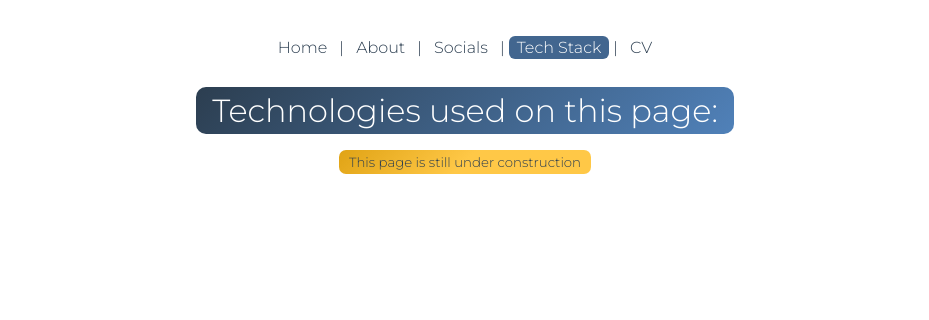
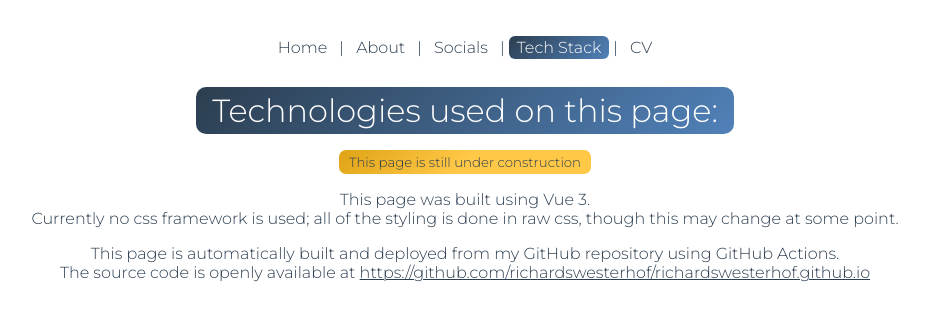
Before and after one commit to richardswesterhof/richardswesterhof.github.io, a Vue app: page /tech in a window 1280 px wide. Shown: the top 320 px of the page, without its empty margins (175-1104 px from the left). Built offline with nearby package versions, Linux system fonts and the light colour scheme.

Commit message:
made active navbar link even prettier
also some code changes + slight clean up

```diff
--- a/public/index.html
+++ b/public/index.html
@@ -6,8 +6,6 @@
     <meta name="viewport" content="width=device-width,initial-scale=1.0">
     <link rel="icon" href="<%= BASE_URL %>favicon.ico">
     <link rel="preconnect" href="https://fonts.gstatic.com">
-    <link href="https://fonts.googleapis.com/css2?family=Julius+Sans+One&display=swap" rel="stylesheet">
-    <link href="https://fonts.googleapis.com/css2?family=Quicksand:wght@300&display=swap" rel="stylesheet">
     <link href="https://fonts.googleapis.com/css2?family=Montserrat:wght@300&display=swap" rel="stylesheet">
 
     <link rel="stylesheet" href="https://fonts.googleapis.com/icon?family=Material+Icons">
--- a/src/components/ExtendedRouterLink.vue
+++ b/src/components/ExtendedRouterLink.vue
@@ -2,8 +2,9 @@
 <!-- Eh not really, this is taken from the Vue Router documentation: https://next.router.vuejs.org/guide/advanced/extending-router-link.html -->
 
 <template>
-  <a v-if="isExternalLink" v-bind="$attrs" :href="to" target="_blank">
-    <slot />
+  <a v-if="isExternalLink" v-bind="$attrs" :href="to" target="_blank" class="external-link">
+    {{displayUrl ? to : ''}}
+    <slot/>
   </a>
   <router-link
       v-else
@@ -17,7 +18,8 @@
         @click="navigate"
         :class="isActive ? activeClass : inactiveClass"
     >
-      <slot />
+      {{displayUrl ? to : ''}}
+      <slot/>
     </a>
   </router-link>
 </template>
@@ -33,11 +35,16 @@ export default {
     ...RouterLink.props,
     // add new prop inactive-class
     inactiveClass: String,
+    displayUrl: {
+      type: Boolean,
+      required: false,
+      default: false,
+    }
   },
 
   computed: {
     isExternalLink() {
-      return typeof this.to === 'string' && this.to.startsWith('http')
+      return typeof this.to === 'string' && this.to.startsWith('http');
     },
   },
 }
--- a/src/components/SocialCard.vue
+++ b/src/components/SocialCard.vue
@@ -2,15 +2,17 @@
 
 <template>
   <!-- TODO: make this pretty (maybe? idk looks kinda alright the way it is right now tbh) -->
-  <a :href="url" target="_blank">
+  <extended-router-link :to="url">
     <font-awesome-icon :icon="icon" size="5x"></font-awesome-icon>
     <p style="margin-top: 6px">{{name}}</p>
-  </a>
+  </extended-router-link>
 </template>
 
 <script>
+import ExtendedRouterLink from "@/components/ExtendedRouterLink";
 export default {
   name: "SocialCard",
+  components: {ExtendedRouterLink},
   props: {
     icon: {
       type: Array,
--- a/src/css/global-definitions.css
+++ b/src/css/global-definitions.css
@@ -48,8 +48,8 @@ h1, h2, h3, h4, h5, h6 {
 
 h1 {
     color: white;
-    background: rgb(44,62,80);
-    background: linear-gradient(135deg, rgba(44,62,80,1) 0%, rgba(80,129,185,1) 100%);
+    background: var(--primary-color);
+    background: linear-gradient(135deg, var(--primary-color) 0%, var(--secondary-color) 100%);
 }
 
 h5 {
@@ -72,34 +72,38 @@ h4 {
 }
 
 .nav-link {
-    padding: 0 8px;
+    padding: 2px 8px;
     border-radius: 6px;
     transition: all 250ms ease;
-    background: linear-gradient(to bottom, transparent 50%, var(--intermediate-color) 50%);
-    background-size: 100% 200%;
+    background: linear-gradient(135deg, var(--primary-color), var(--secondary-color)) no-repeat bottom;
+    text-decoration: none;
 }
 
 .with_background {
-    background-position: bottom;
+    /*background-position: top;*/
+    background-size: 100% 100%;
 }
 
 .without_background {
-    background-position: top;
+    /*background-position: bottom;*/
+    background-size: 100% 0;
 }
 
 a {
     /*font-weight: 600;*/
     color: var(--primary-color);
-    text-decoration: none;
+    /*text-decoration: none;*/
 }
 
 a.active {
     color: white;
-    /*background: var(--intermediate-color);*/
-    /*font-weight: lighter;*/
-    padding-top: 2px;
-    padding-bottom: 2px;
-    /*background-clip: text;*/
-    /*-webkit-background-clip: text;*/
-    /*color: transparent;*/
 }
+
+a.external-link {
+    text-decoration-thickness: 1px;
+    transition: all 250ms ease;
+}
+
+a.external-link:hover {
+    color: var(--secondary-color);
+}
--- a/src/views/About.vue
+++ b/src/views/About.vue
@@ -1,8 +1,11 @@
 <template>
   <ViewTab title="About me&hellip;" :under-construction="true">
-    <p>As you can probably already tell, I like css transitions, gradients, rounded corners, light fonts and the color blue</p>
+    <p>
+      As you can probably already tell, I like css transitions, gradients, rounded corners, light fonts and the color blue.
+    </p>
   </ViewTab>
 </template>
+
 <script>
 import ViewTab from "@/views/ViewTab";
 
@@ -10,3 +13,7 @@ export default {
   components: {ViewTab},
 }
 </script>
+
+<style scoped>
+
+</style>
--- a/src/views/CurriculumVitae.vue
+++ b/src/views/CurriculumVitae.vue
@@ -1,7 +1,7 @@
 <!-- Created by Richard on 15/03/2021-->
 
 <template>
-  <ViewTab title="My CV:" :under-construction="false">
+  <ViewTab title="My CV:" :under-construction="true">
     <p>eventually I'll put my CV here as an embedded pdf</p>
   </ViewTab>
 </template>
--- a/src/views/Technologies.vue
+++ b/src/views/Technologies.vue
@@ -2,16 +2,25 @@
 
 <template>
   <ViewTab title="Technologies used on this page:" :under-construction="true">
+    <p>
+      This page was built using Vue 3.<br>
+      Currently no css framework is used; all of the styling is done in raw css, though this may change at some point.
+    </p>
+    <p>
+      This page is automatically built and deployed from my GitHub repository using GitHub Actions.<br>
+      The source code is openly available at <extended-router-link to="https://github.com/richardswesterhof/richardswesterhof.github.io" :display-url="true"/>
+    </p>
 
   </ViewTab>
 </template>
 
 <script>
 import ViewTab from "@/views/ViewTab";
+import ExtendedRouterLink from "@/components/ExtendedRouterLink";
 
 export default {
   name: "Technologies",
-  components: {ViewTab},
+  components: {ExtendedRouterLink, ViewTab},
 }
 </script>
 
--- a/src/views/Test.vue
+++ b/src/views/Test.vue
@@ -48,31 +48,31 @@ export default {
 
 .test_div {
   transition: all 0.75s ease;
-  background: linear-gradient(to bottom, transparent 50%, blue 50%) bottom;
-  background-size: 100% 200%;
+  /*background: linear-gradient(to bottom, transparent 50%, blue 50%) bottom;*/
+  /*background: !*linear-gradient(rgba(250,25,84,1),rgba(28,25,84,1)) right/50% 100%,*!*/
+  background: linear-gradient(to top, red, blue) bottom;
+    /*linear-gradient(to bottom, transparent, transparent) calc(top - 50%)/100% 50%;*/
+  /*background-size: 100% 200%;*/
+  background-repeat: no-repeat;
 }
 
 .with_background {
-  background-position: top;
+  background-size: 100% 100%;
 }
 
 .without_background {
-  background-position: bottom;
+  background-size: 100% 0;
 }
 
 .topbar {
   height: 150px;
   background:
-
-    /* the markers*/
-      linear-gradient(yellow 0 0) 25% /2px 100%,
-      linear-gradient(yellow 0 0) 50% /2px 100%,
-      linear-gradient(yellow 0 0) 75% /2px 100%,
         /* the needed background*/
-      linear-gradient(-63deg, rgba(28,25,84,1) 50%,transparent 0) calc(50% - 100px) 0/200px 100%,
-      linear-gradient(rgba(28,25,84,1),rgba(28,25,84,1)) right/50% 100%,
-      linear-gradient(to bottom, red, blue);
+      linear-gradient(-63deg, rgba(28,25,84,1) 50%,transparent 50%) calc(50% - 100px) 10px/200px 100%,
+      /*linear-gradient(rgba(28,250,84,1),rgba(208,20,84,1)) left/50% 100%,*/
+      linear-gradient(to bottom, red, blue) top/100% 50%;
   background-repeat:no-repeat;
+  background-size: 100% 100%
 }
 
 </style>
```
